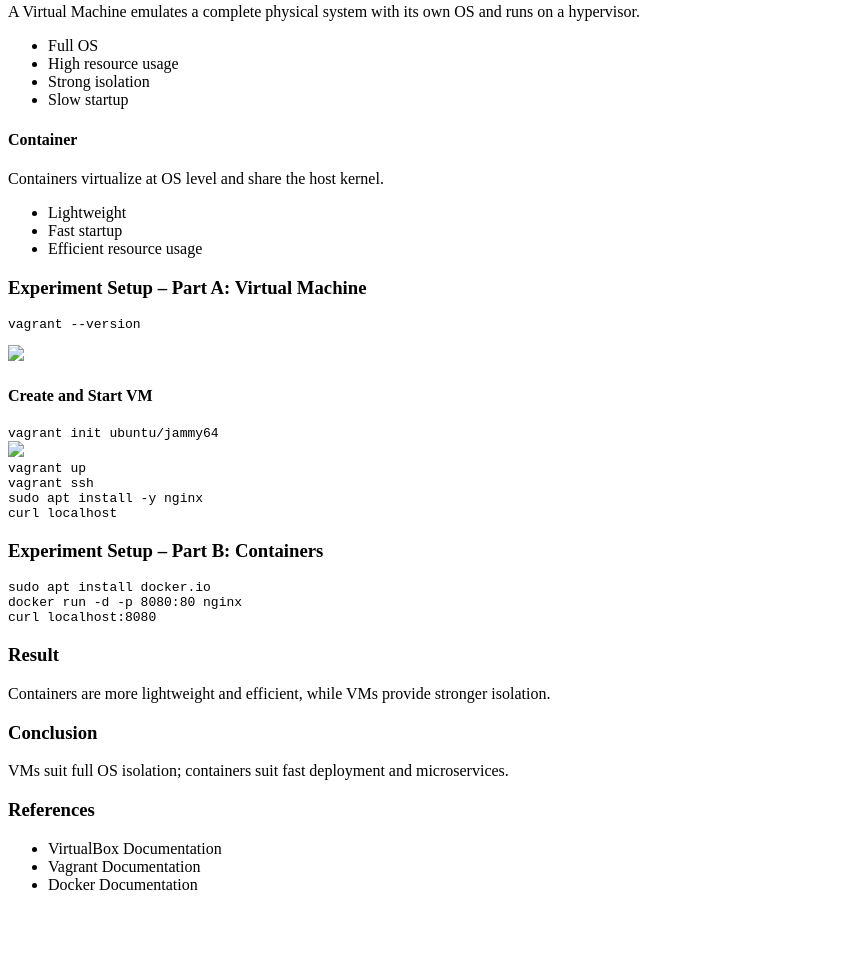
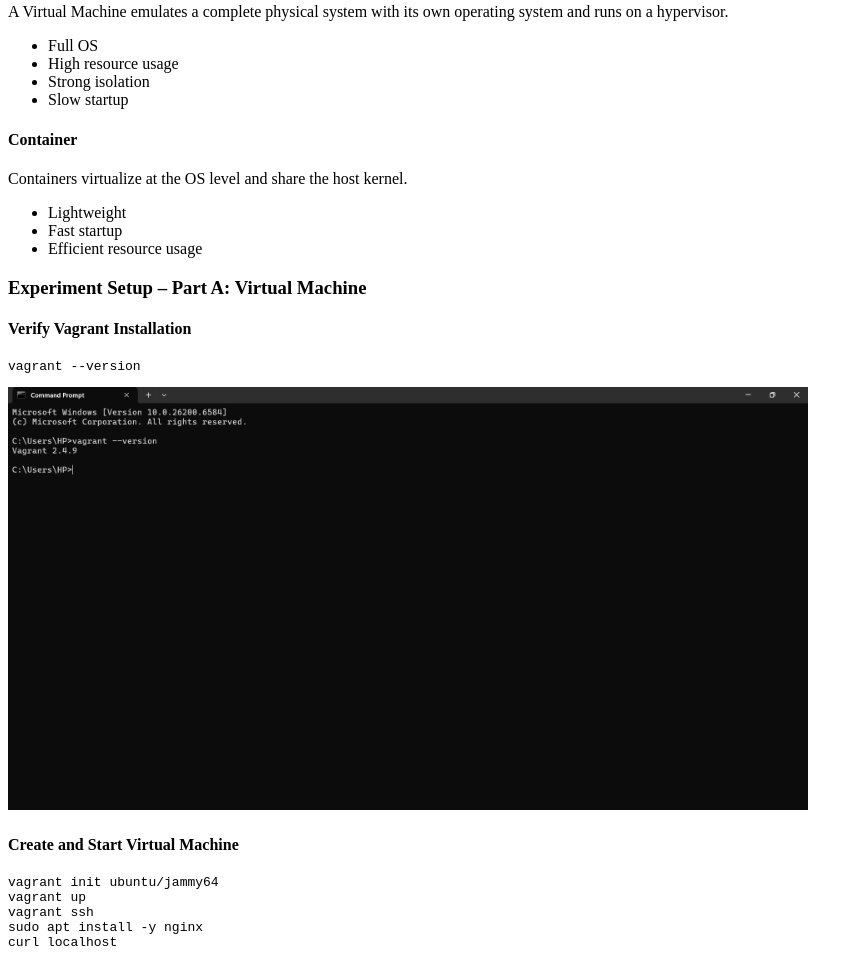
Before and after one commit to rishiraj570/containerization-devops-, a plain HTML site: page experiment1.html in a window 1280 px wide. Shown: the part 785-1738 px from the top of the page, without its empty margins (0-863 px from the left). Before the commit the page ends 1695 px from the top, so only its background shows below. Drawn offline with Linux system fonts and the light colour scheme.

Commit message:
Refine text for clarity and consistency in HTML

```diff
--- a/experiment1.html
+++ b/experiment1.html
@@ -9,7 +9,7 @@
 <hr>
 
 <p><b>Name:</b> Rishiraj Singh</p>
-<p><b>SAP ID:</b>500123612</p>
+<p><b>SAP ID:</b> 500123612</p>
 <p><b>Batch:</b> B3 (CCVT)</p>
 
 <h2>Lab – Experiment 1</h2>
@@ -45,7 +45,7 @@
 
 <h4>Virtual Machine</h4>
 <p>
-A Virtual Machine emulates a complete physical system with its own OS and runs on a hypervisor.
+A Virtual Machine emulates a complete physical system with its own operating system and runs on a hypervisor.
 </p>
 <ul>
     <li>Full OS</li>
@@ -56,7 +56,7 @@ A Virtual Machine emulates a complete physical system with its own OS and runs o
 
 <h4>Container</h4>
 <p>
-Containers virtualize at OS level and share the host kernel.
+Containers virtualize at the OS level and share the host kernel.
 </p>
 <ul>
     <li>Lightweight</li>
@@ -65,22 +65,26 @@ Containers virtualize at OS level and share the host kernel.
 </ul>
 
 <h3>Experiment Setup – Part A: Virtual Machine</h3>
+
+<h4>Verify Vagrant Installation</h4>
+
 <pre>
 vagrant --version
 </pre>
 
-<img src="vagrant-version.png" width="800">
+<img src="images/vagrant-version.png" width="800" alt="Vagrant Version Output">
 
-<h4>Create and Start VM</h4>
+<h4>Create and Start Virtual Machine</h4>
 
 <pre>
 vagrant init ubuntu/jammy64
-<img src="s2.png" width="800">
 vagrant up
 vagrant ssh
 sudo apt install -y nginx
 curl localhost
 </pre>
+
+<img src="images/s2.png" width="800" alt="VM Setup Output">
 
 <h3>Experiment Setup – Part B: Containers</h3>
 
@@ -92,12 +96,12 @@ curl localhost:8080
 
 <h3>Result</h3>
 <p>
-Containers are more lightweight and efficient, while VMs provide stronger isolation.
+Containers are more lightweight and resource-efficient compared to virtual machines, while virtual machines provide stronger isolation.
 </p>
 
 <h3>Conclusion</h3>
 <p>
-VMs suit full OS isolation; containers suit fast deployment and microservices.
+Virtual Machines are suitable for full OS isolation, whereas containers are ideal for fast deployment and microservices.
 </p>
 
 <h3>References</h3>
```
Lines whose indentation alone changed are shown as unchanged.
